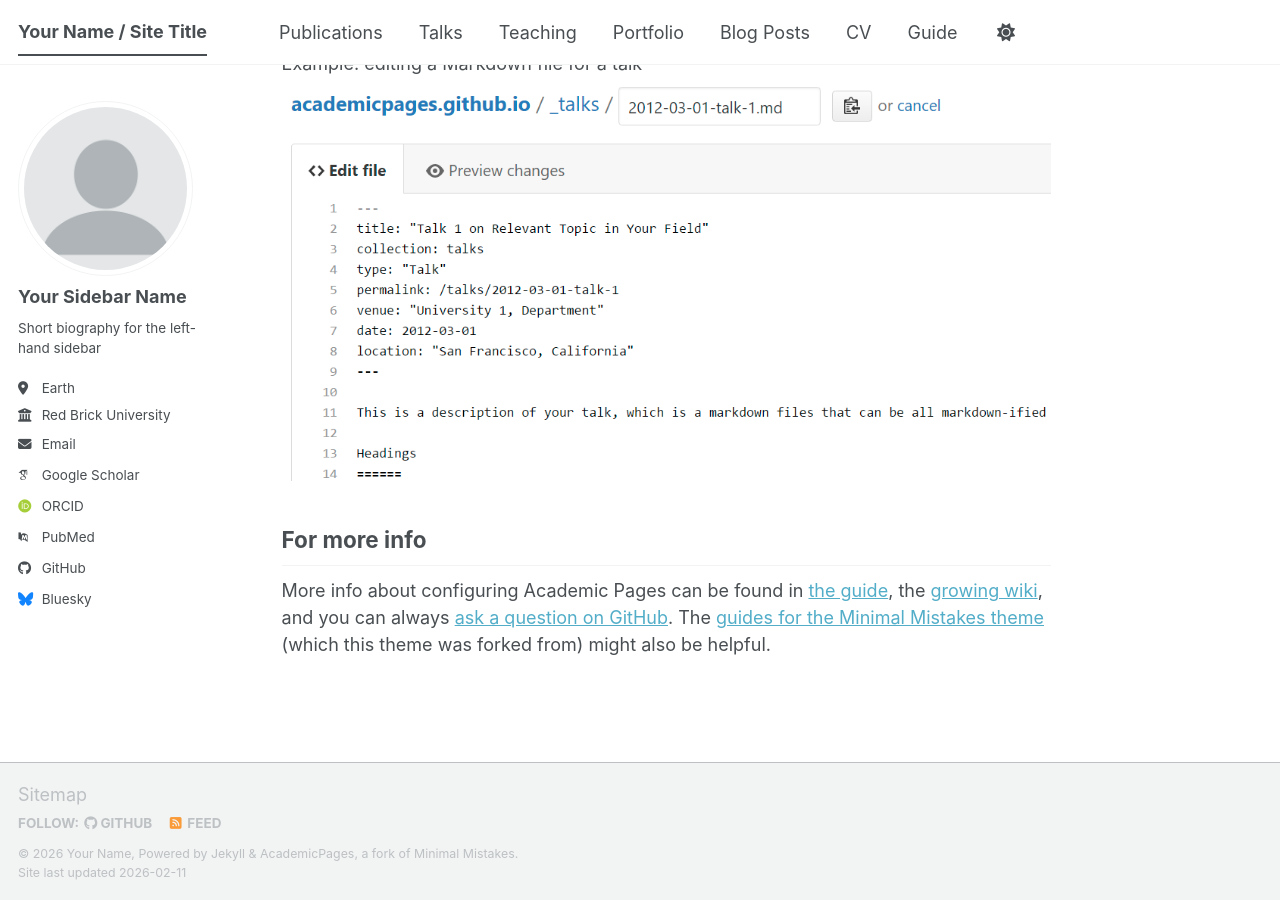
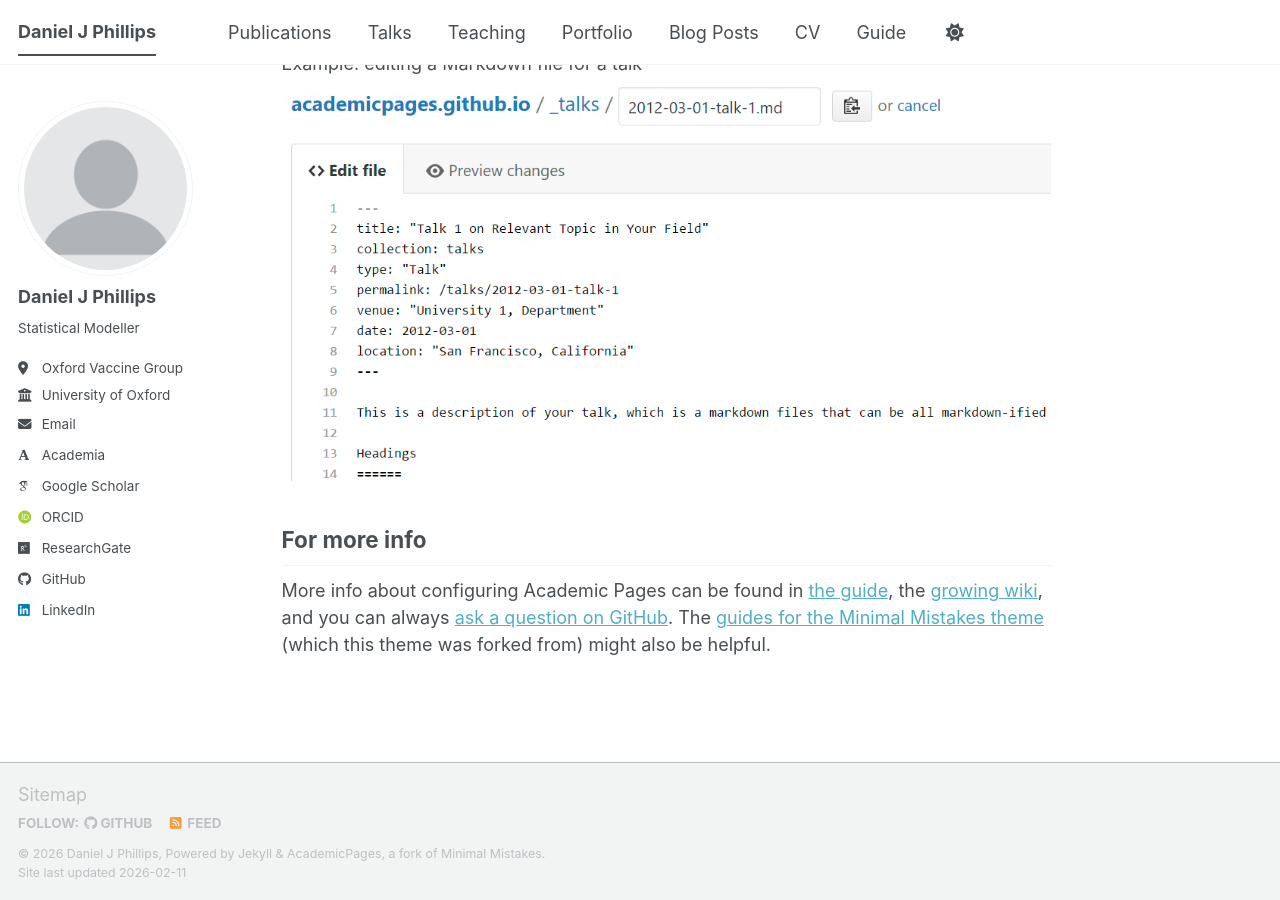
Before and after one commit to danphillipsstats/danphillipsstats.github.io, a Jekyll site: the page built from _pages/about.md, in a window 1280 px wide and 900 px high, scrolled down 2720 px. Built offline with Jekyll 4.4.1, drawn with Linux system fonts in a browser that asks for light colours; some web fonts are replaced; a script bundle is joined from its source files by our own code; library files that are not in the unit come from our copies.

Commit message:
Update _config.yml
Updated overall site setting to include data

```diff
--- a/_config.yml
+++ b/_config.yml
@@ -9,14 +9,14 @@
 # Basic Site Settings
 locale                   : "en-US"
 site_theme               : "default" # The available themes options are "default", "air", "sunrise", "mint", "dirt" and "contrast"
-title                    : "Your Name / Site Title"
+title                    : "Daniel J Phillips"
 title_separator          : "-"
-name                     : &name "Your Name"
-description              : &description "Your Name's academic portfolio"   # Update this with a general description of your site, this is the default if not overridden by a page
-url                      : https://academicpages.github.io # The base hostname & protocol for your site e.g. "https://[your GitHub username].github.io",
+name                     : &name "Daniel J Phillips"
+description              : &description ""   # Update this with a general description of your site, this is the default if not overridden by a page
+url                      : https://danphillipsstats.github.io # The base hostname & protocol for your site e.g. "https://[your GitHub username].github.io",
                                                            # or if you already have some other page hosted on Github then use "https://[your GitHub username].github.io/[Your Repo Name]"
 baseurl                  : "" # the subpath of your site, e.g. "/blog"
-repository               : "academicpages/academicpages.github.io"
+repository               : "danphillipsstats/danphillipsstats.github.io"
 
 # Site Author - The following control what appear as part of the author content on the side bar.
 #               If a field is blank the icon and link will not appear, otherwise it will be shown.
@@ -24,25 +24,24 @@ repository               : "academicpages/academicpages.github.io"
 author:
   # Biographic information
   avatar           : "profile.png"
-  name             : "Your Sidebar Name"
-  pronouns         : # example: "she/her"
-  bio              : "Short biography for the left-hand sidebar"
-  location         : "Earth"
-  employer         : "Red Brick University"
+  name             : "Daniel J Phillips"
+  bio              : "Statistical Modeller"
+  location         : "Oxford Vaccine Group"
+  employer         : "University of Oxford"
   uri              : # URL
-  email            : "none@example.org"
+  email            : "daniel dot phillips at paediatrics.ox.ac.uk"
 
   # Academic websites
-  academia         : # URL
+  academia         : "https://www.stats.ox.ac.uk/people/dan-phillips" # URL
   arxiv            : # URL - Update with the correct link to your profile
-  googlescholar    : "https://scholar.google.com/citations?user=PS_CX0AAAAAJ"
+  googlescholar    : "https://scholar.google.com/citations?user=sbzGol8AAAAJ&hl=en&oi=ao"
   inspire-hep      : # URL
   impactstory      : # URL
-  orcid            : "https://orcid.org/yourorcidurl"
+  orcid            : "https://orcid.org/0000-0003-0686-5091"
   semantic         : # URL
   ssrn             : # URL
-  pubmed           : "https://www.ncbi.nlm.nih.gov/pubmed/?term=john+snow"
-  researchgate     : # URL
+  pubmed           : # URL
+  researchgate     : "https://www.researchgate.net/profile/Daniel-Phillips-27"
   scopus           : # URL
   zotero           : # URL
 
@@ -51,13 +50,13 @@ author:
   bitbucket        : # Username - Update with your username on the site
   codepen          : # Username
   dribbble         : # Username
-  github           : "academicpages"
+  github           : "danphillipsstats"
   kaggle           : # Username
   stackoverflow    : # User number or user number and name (i.e., use "1" or "1/jeff-atwood")
 
   # Social media
   artstation       : # Username
-  bluesky          : "bsky.app" # Replace this with you Bluesky username
+  bluesky          : # Replace this with you Bluesky username
   facebook         : # Username
   flickr           : # Username
   foursquare       : # Username
@@ -66,7 +65,7 @@ author:
   keybase          : # Username
   instagram        : # Username
   lastfm           : # Username
-  linkedin         : # Username
+  linkedin         : "https://uk.linkedin.com/in/danphillips162" # Username
   mastodon         : # URL
   medium           : # URL
   pinterest        : # Username
```
